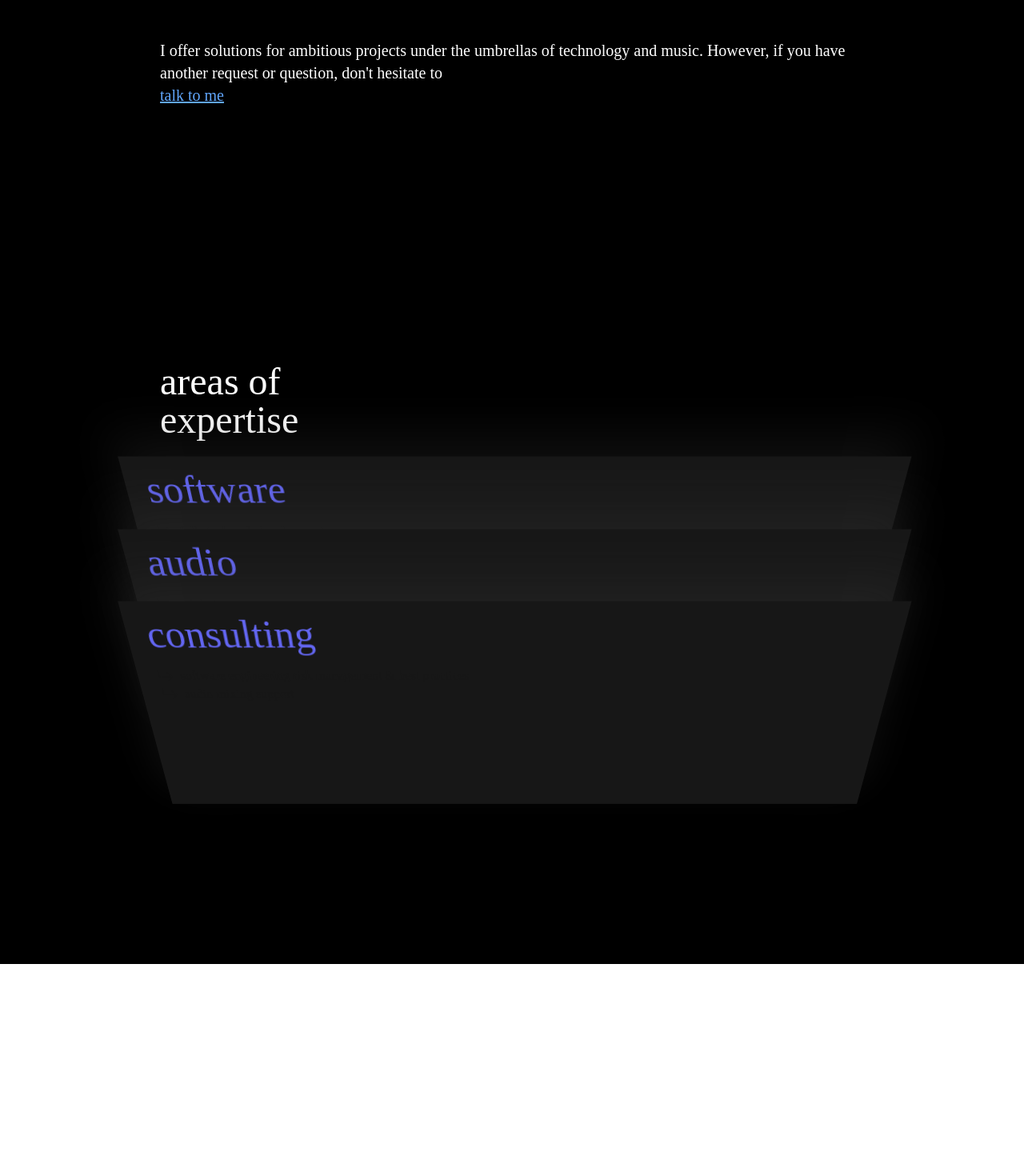
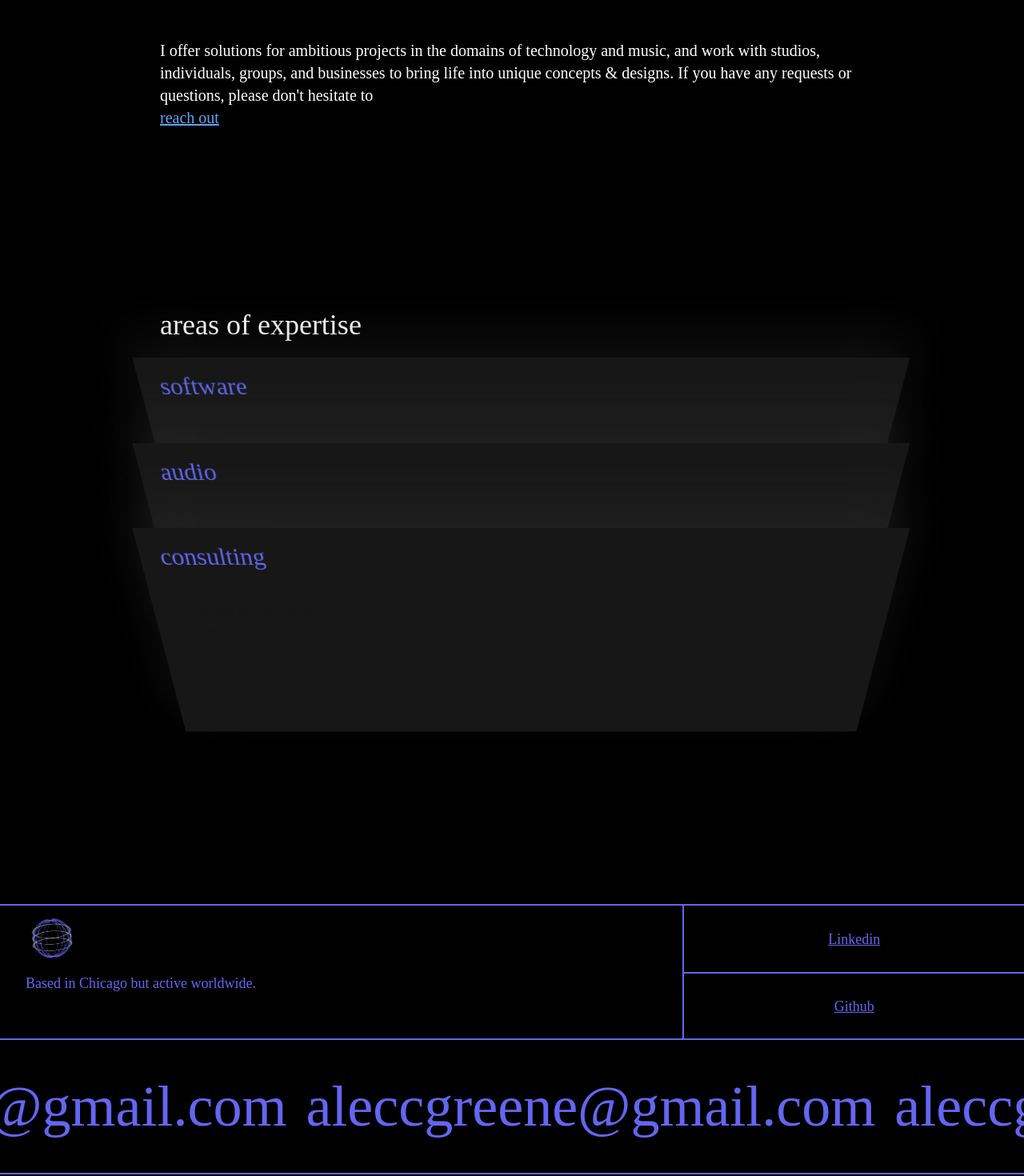
Before and after one commit to acgreene/alecgreene, a React (Vite) app: page / in a window 1280 px wide. Shown: the part 960-2430 px from the top of the page at 80% size. Before the commit the page ends 2165 px from the top, so only its background shows below. Built offline with nearby package versions, Linux system fonts and the light colour scheme.

Commit message:
created footer.

```diff
--- a/src/App.tsx
+++ b/src/App.tsx
@@ -10,6 +10,7 @@ import { Route, Routes } from "react-router-dom";
 import Home from "./components/Home/Home";
 import Logo from "./components/Logo";
 import { noise } from "./assets";
+import Footer from "./components/Footer";
 
 function App() {
   const [scrollVel, setScrollVel] = useRecoilState(windowScrollVelocity);
@@ -35,7 +36,7 @@ function App() {
             }
           ></Route>
           <Route
-            path="/about"
+            path="/resume"
             element={
               <div>
                 <About />
@@ -60,6 +61,7 @@ function App() {
           ></Route>
         </Routes>
       </div>
+      <Footer />
     </div>
   );
 }
--- a/src/components/About/About.tsx
+++ b/src/components/About/About.tsx
@@ -8,7 +8,7 @@ import Explorations from "../Explorations/Explorations";
 const About = () => {
   return (
     <div
-      id="about"
+      id="resume"
       className="flex justify-center items-center h-100 flex-row flex-wrap sm:mb-20 mb-6 text-white"
     >
       <div className="mb-10 w-full sm:mb-20 md:mb-36">
--- /dev/null
+++ b/src/components/Footer.tsx
@@ -0,0 +1,59 @@
+import { Divider } from "@chakra-ui/react";
+import React from "react";
+import StaticMarquee from "./Home/StaticMarquee";
+import SphereAnimation from "./SphereAnimation/SphereAnimation";
+
+type FooterProps = {};
+
+const Footer: React.FC<FooterProps> = () => {
+  return (
+    <div className="flex flex-col w-full h-[420px] text-indigo-500 text-lg">
+      <div className="flex flex-row w-full h-2/5 border-t-2 border-indigo-500">
+        <div className="flex flex-col w-2/3 h-full">
+          <div className="w-full h-1/2 justify-start pl-16 items-start flex">
+            <SphereAnimation />
+          </div>
+
+          <div className="w-full h-1/2 justify-start items-start flex px-8">
+            Based in Chicago but active worldwide.
+          </div>
+        </div>
+        <div className="flex flex-col w-1/3 h-full border-l-2 border-indigo-500 justify-center items-center">
+          <div className="h-1/2 w-full justify-center items-center flex">
+            <a
+              href="https://www.linkedin.com/in/alecgreene/"
+              className="underline text-center"
+            >
+              Linkedin
+            </a>
+          </div>
+          <div className="h-1/2 w-full border-t-2 border-indigo-500 justify-center items-center flex">
+            <a
+              href="https://github.com/acgreene"
+              className="underline text-center \"
+            >
+              Github
+            </a>
+          </div>
+        </div>
+      </div>
+      <div className="flex w-full h-2/5 border-t-2 border-indigo-500 items-center justify-center">
+        <StaticMarquee
+          element={
+            <div className="flex shrink-0 text-7xl font-light">
+              <div className="px-2">
+                <span className="px-1">aleccgreene@gmail.com</span>
+              </div>
+            </div>
+          }
+          speed={12}
+          direction={true}
+        ></StaticMarquee>
+      </div>
+      <div className="flex w-full h-1/5 items-center justify-center border-t-2 border-indigo-500">
+        2023 © Alec Greene
+      </div>
+    </div>
+  );
+};
+export default Footer;
--- a/src/components/Home/ExpertiseCard.tsx
+++ b/src/components/Home/ExpertiseCard.tsx
@@ -13,7 +13,7 @@ const ExpertiseCard: React.FC<ExpertiseCardProps> = ({ title, subtitles }) => {
     <div
       className={`flex flex-col w-full my-4 justify-start items-start ${
         toggle ? "bg-indigo-400" : "bg-neutral-900"
-      } ease-in-out duration-300`}
+      } ease-out duration-300`}
       onClick={() => setToggle((prev) => !prev)}
       style={{
         transform: `${
@@ -27,7 +27,7 @@ const ExpertiseCard: React.FC<ExpertiseCardProps> = ({ title, subtitles }) => {
       }}
     >
       <h1
-        className={`text-5xl my-4 ml-6 ${
+        className={`text-3xl my-4 ml-6 ${
           toggle ? "text-black" : "text-indigo-500"
         }`}
       >
--- a/src/components/Home/Home.tsx
+++ b/src/components/Home/Home.tsx
@@ -3,6 +3,7 @@ import Hero from "./Hero";
 import About from "../About/About";
 import DynamicMarquee from "./DynamicMarquee";
 import ExpertiseCard from "./ExpertiseCard";
+import { headshot_cropped, headshot_transparent } from "../../assets";
 
 type HomeProps = {};
 
@@ -14,27 +15,30 @@ const Home: React.FC<HomeProps> = () => {
       </div>
       <div className="flex justify-center items-center w-full">
         <span className="text-white text-xl mx-12">
-          I offer solutions for ambitious projects under the umbrellas of
-          technology and music. However, if you have another request or
-          question, don't hesitate to
+          I offer solutions for ambitious projects in the domains of technology
+          and music, and work with studios, individuals, groups, and businesses
+          to bring life into unique concepts & designs. If you have any requests
+          or questions, please don't hesitate to
           <div
             className="underline text-blue-400"
             onClick={() =>
               (window.location.href = "mailto:aleccgreene@gmail.com")
             }
           >
-            talk to me
+            reach out
           </div>
         </span>
       </div>
-      <div className="mb-96">
-        <div className="text-white mx-12 text-5xl mt-[320px] flex flex-col">
-          <div>areas of</div>
-          <div>expertise</div>
+      <div className="mb-96 mt-[225px]">
+        <div
+          className="text-white mx-12 text-4xl flex w-full relative h-full"
+          // style={{ transform: "translateX(-10px)" }}
+        >
+          areas of expertise
         </div>
         <div
-          className="relative w-[95%] h-[34vh]"
-          style={{ transform: "translateX(3%)" }}
+          className="relative w-[93%] h-[40vh]"
+          style={{ transform: "translateX(5%)" }}
         >
           <div
             className="absolute w-full h-1/3 top-0"
@@ -45,7 +49,7 @@ const Home: React.FC<HomeProps> = () => {
               subtitles={[
                 "full-stack web development",
                 "JUCE audio plug-ins",
-                "Python automation",
+                "python tools/automation",
               ]}
             />
           </div>
@@ -56,7 +60,12 @@ const Home: React.FC<HomeProps> = () => {
           >
             <ExpertiseCard
               title="audio"
-              subtitles={["mixing", "session guitar"]}
+              subtitles={[
+                "mixing, mastering",
+                "session guitar",
+                "live sound",
+                "gigging musician",
+              ]}
             />
           </div>
 
@@ -67,8 +76,11 @@ const Home: React.FC<HomeProps> = () => {
             <ExpertiseCard
               title="consulting"
               subtitles={[
-                "software engineering risk management & best practices",
-                "audio mixing support",
+                "software architecture",
+                "support in audio mixing",
+                "design",
+                "startups, business ventures",
+                "systems",
               ]}
             />
           </div>
--- a/src/components/Logo.tsx
+++ b/src/components/Logo.tsx
@@ -138,7 +138,7 @@ const Logo: React.FC<LogoProps> = () => {
           </ul>
           <div className="flex flex-col w-full justify-start pt-8">
             <div
-              className="underline"
+              className="underline py-1"
               onClick={() =>
                 (window.location.href = "mailto:aleccgreene@gmail.com")
               }
@@ -147,9 +147,12 @@ const Logo: React.FC<LogoProps> = () => {
             </div>
             <a
               href="https://www.linkedin.com/in/alecgreene/"
-              className="underline"
+              className="underline py-1"
             >
               Linkedin
+            </a>
+            <a href="hhttps://github.com/acgreene" className="underline py-1">
+              Github
             </a>
           </div>
         </div>
--- /dev/null
+++ b/src/components/SphereAnimation/SphereAnimation.module.css
@@ -0,0 +1,64 @@
+html {
+    background-color: #000;
+}
+
+.wrapper {
+    margin: 0px;
+    perspective: 400px;
+    /* perspective-origin: 50% 100px; */
+}
+
+.sphere {
+    position: relative;
+    margin: 10px auto;
+    width: 10px;
+    transform-style: preserve-3d;
+}
+
+.sphere>div {
+    border: solid 1px rgb(99 102 241);
+    border-radius: 60%;
+    height: 50px;
+    opacity: 0.75;
+    position: absolute;
+    width: 50px;
+}
+
+.slice.equator {
+    transform: rotateX(90deg);
+    border: solid 2px rgb(255 255 255);
+    opacity: 0.4;
+}
+
+.slice.tropic {
+    border: solid 2px rgb(255 255 255);
+    opacity: 0.4;
+}
+
+.slice.cancer {
+    transform: translateY(-9px) rotateX(90deg);
+    /* border: solid 2px rgb(255 255 255); */
+}
+
+.slice.capricorn {
+    transform: translateY(9px) rotateX(90deg);
+    /* border: solid 2px rgb(255 255 255); */
+}
+
+@keyframes spin {
+    0% {
+        transform: rotateX(15deg) rotateY(0) rotateZ(20deg);
+    }
+
+    50% {
+        transform: rotateX(10deg) rotateY(180deg) rotateZ(10deg);
+    }
+
+    100% {
+        transform: rotateX(15deg) rotateY(360deg) rotateZ(20deg);
+    }
+}
+
+.sphere {
+    animation: spin 20s infinite linear;
+}
--- /dev/null
+++ b/src/components/SphereAnimation/SphereAnimation.tsx
@@ -0,0 +1,30 @@
+import React from "react";
+import styles from "./SphereAnimation.module.css";
+
+const SphereAnimation: React.FC = () => {
+  const slices = 9;
+  const angle = 360 / slices;
+
+  return (
+    <div className={styles.wrapper}>
+      <div className={styles.sphere}>
+        <div className={`${styles.slice} ${styles.equator}`}></div>
+        <div
+          className={`${styles.slice} ${styles.tropic} ${styles.cancer}`}
+        ></div>
+        <div
+          className={`${styles.slice} ${styles.tropic} ${styles.capricorn}`}
+        ></div>
+        {[...Array(slices - 1)].map((_, i) => (
+          <div
+            key={i}
+            className={styles.slice}
+            style={{ transform: `rotateY(${angle * i}deg)` }}
+          ></div>
+        ))}
+      </div>
+    </div>
+  );
+};
+
+export default SphereAnimation;
--- a/src/constants/index.ts
+++ b/src/constants/index.ts
@@ -6,8 +6,8 @@ export const navLinks = [
         title: "homepage",
     },
     {
-        id: "about",
-        title: "about",
+        id: "resume",
+        title: "resume",
     },
     {
         id: "portfolio",
```
Also changed, not shown: src/components/Home/Hero.tsx (+1 -29 lines).
